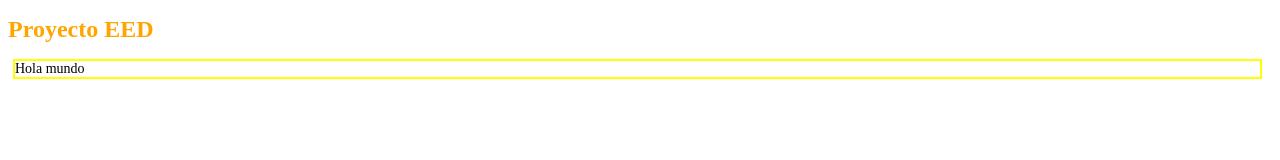
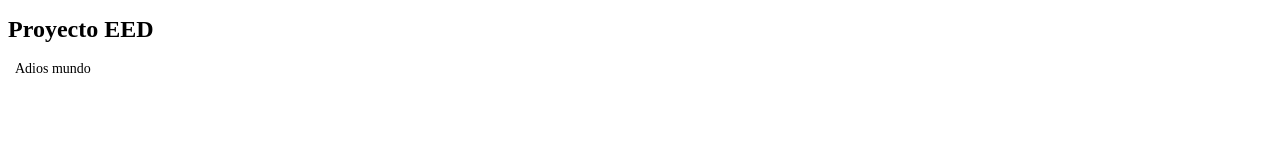
Before and after one commit to rgmf/eed_proyecto, a plain HTML site: page src/index.html in a window 1280 px wide. Drawn offline with Linux system fonts and the light colour scheme.

Commit message:
Cambios.

```diff
--- a/src/css/base.css
+++ b/src/css/base.css
@@ -1,10 +1,10 @@
 h1 {
-    color: orange;
+    color: black;
     font-size: 24px;
 }
 
 p {
     margin: 10px 10px 5px 5px;
-    border: 2px solid yellow;
+    border: 2px solid white;
     font-size: 14px;
 }
--- a/src/index.html
+++ b/src/index.html
@@ -8,6 +8,6 @@
   <body>
     <h1>Proyecto EED</h1>
 
-    <p>Hola mundo</p>
+    <p>Adios mundo</p>
   </body>
 </html>
```
